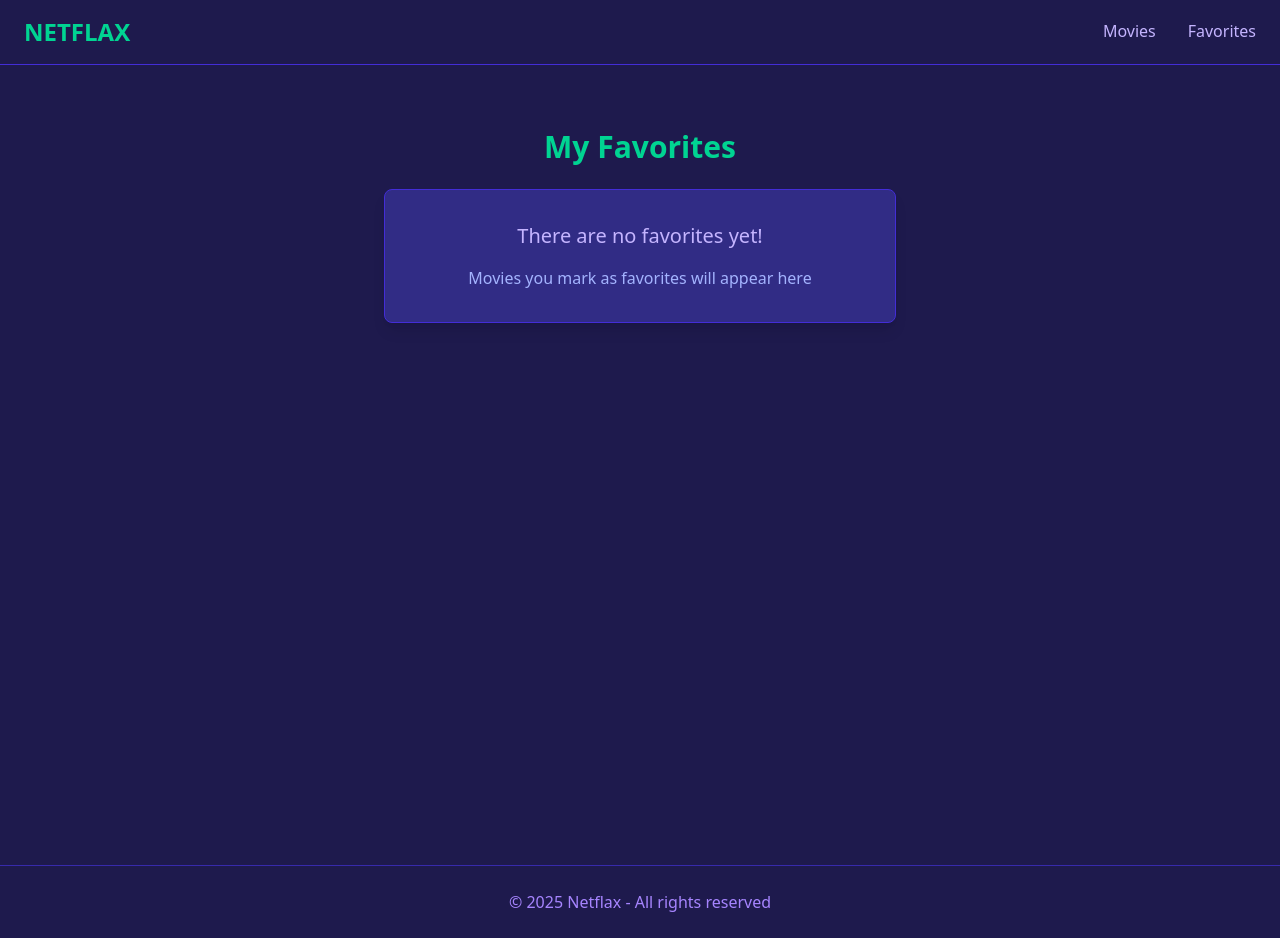
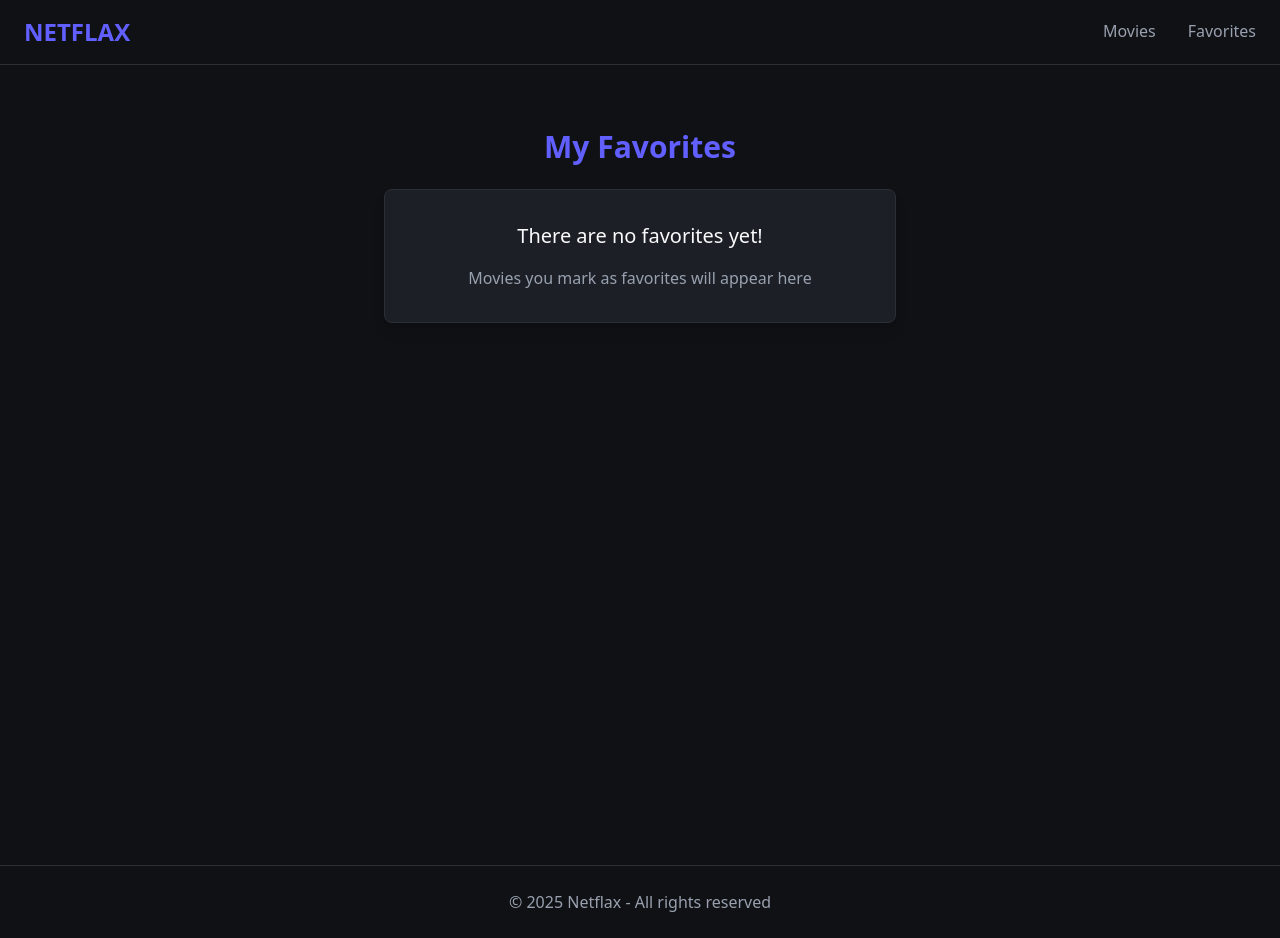
Before and after one commit to Pood16/netflax, a React (Vite) app: page /favorites in a window 1280 px wide. Built offline with nearby package versions, Linux system fonts and the light colour scheme.

Commit message:
last commit for version 1

```diff
--- a/src/App.jsx
+++ b/src/App.jsx
@@ -9,7 +9,7 @@ import {Routes, Route} from 'react-router-dom'
 export default function App() {
   return (
     <MovieProvider>
-      <div className="min-h-screen bg-indigo-950 flex flex-col">
+      <div className="min-h-screen bg-[#0F1115] flex flex-col">
         <NavBar />
         <main className="flex-grow">
           <Routes>
@@ -17,7 +17,7 @@ export default function App() {
             <Route path="/favorites" element={<Favorites />}/>
           </Routes>
         </main>
-        <footer className="bg-indigo-950 border-t border-indigo-800 text-violet-400 text-center py-6 mt-auto">
+        <footer className="bg-[#0F1115] border-t border-[#2D2F36] text-gray-400 text-center py-6 mt-auto">
           <p>&copy; {new Date().getFullYear()} Netflax - All rights reserved</p>
         </footer>
       </div>
--- a/src/components/MovieCard.jsx
+++ b/src/components/MovieCard.jsx
@@ -12,19 +12,20 @@ export default function MovieCard({movie}){
         else addToFavoriteList(movie)
     }
     return (
-            <div className="bg-indigo-900 rounded-lg overflow-hidden shadow-lg mb-6 transition-transform duration-300 hover:scale-105 hover:shadow-2xl max-w-xs border border-indigo-700">
+            <div className="bg-[#1C1F26] rounded-lg overflow-hidden shadow-lg mb-6 transition-transform duration-300 hover:scale-105 hover:shadow-2xl hover:shadow-indigo-500/20 max-w-xs border border-[#2D2F36]">
                 <div className="relative">
                     <img src={`https://images.tmdb.org/t/p/w500${movie.poster_path}`} alt={movie.title} className="w-full object-cover h-64" />
                     <div className="absolute top-2 right-2">
                         <IconButton onClick={handleFavorite} aria-label="favorite" className="bg-black bg-opacity-50">
-                            <FavoriteIcon sx={{ color: favorite ? '#10B981' : 'white' }} />
+                            <FavoriteIcon sx={{ color: favorite ? '#10B981' : '#F9FAFB' }} />
                         </IconButton>
                     </div>
                 </div>
                 <div className="p-4 h-24 overflow-hidden">
-                    <h3 className="text-xl font-semibold text-emerald-300 mb-1 truncate">{movie.title}</h3>
-                    <p className="text-violet-300 text-sm">{movie.release_date?.split('-')[0]}</p>
+                    <h3 className="text-xl font-semibold text-gray-50 mb-1 truncate">{movie.title}</h3>
+                    <p className="text-gray-400 text-sm">{movie.release_date?.split('-')[0]}</p>
                 </div>
+                <hr className="border-[#2D2F36] my-2"/>
             </div>
     )
 }
--- a/src/components/NavBar.jsx
+++ b/src/components/NavBar.jsx
@@ -2,14 +2,14 @@ import { Link } from "react-router-dom";
 
 export default function NavBar(){
     return (
-        <nav className="bg-indigo-950 text-white py-4 px-6 shadow-md border-b border-indigo-700">
+        <nav className="bg-[#0F1115] text-gray-50 py-4 px-6 shadow-md border-b border-[#2D2F36]">
             <div className="container mx-auto flex items-center justify-between">
                 <div className="flex items-center">
-                    <Link to="/" className="text-emerald-400 font-bold text-2xl hover:text-emerald-300 transition duration-300">NETFLAX</Link>
+                    <Link to="/" className="text-indigo-500 font-bold text-2xl hover:text-indigo-600 transition duration-300">NETFLAX</Link>
                 </div>
                 <div className="flex space-x-8">
-                    <Link to="/" className="text-violet-300 hover:text-emerald-300 font-medium transition duration-300 border-b-2 border-transparent hover:border-emerald-400">Movies</Link>
-                    <Link to="/favorites" className="text-violet-300 hover:text-emerald-300 font-medium transition duration-300 border-b-2 border-transparent hover:border-emerald-400">Favorites</Link>
+                    <Link to="/" className="text-gray-400 hover:text-gray-50 font-medium transition duration-300 border-b-2 border-transparent hover:border-indigo-500">Movies</Link>
+                    <Link to="/favorites" className="text-gray-400 hover:text-gray-50 font-medium transition duration-300 border-b-2 border-transparent hover:border-indigo-500">Favorites</Link>
                 </div>
             </div>
         </nav>
--- a/src/components/SearchBar.jsx
+++ b/src/components/SearchBar.jsx
@@ -7,17 +7,17 @@ export default function SearchBar(){
     }
     return (
         <form onSubmit={handleSearch} className="mb-6 w-full max-w-2xl mx-auto">
-            <div className="flex rounded-lg overflow-hidden border-2 border-gray-700 focus-within:border-red-600 transition duration-300">
+            <div className="flex rounded-lg overflow-hidden border-2 border-[#2D2F36] focus-within:border-indigo-500 transition duration-300">
                 <input
                     type="search"
-                    className="flex-1 bg-gray-800 text-white px-4 py-3 outline-none placeholder-gray-500"
+                    className="flex-1 bg-[#1C1F26] text-gray-50 px-4 py-3 outline-none placeholder-gray-400"
                     placeholder="Search for movies..."
                     value={searchQuery}
                     onChange={(e) => setSearchQuery(e.target.value)}
                 />
                 <button
                     type="submit"
-                    className="bg-red-600 text-white px-6 py-3 font-medium hover:bg-red-700 transition duration-300"
+                    className="bg-gradient-to-r from-indigo-500 to-emerald-500 text-gray-50 px-6 py-3 font-medium hover:from-indigo-600 hover:to-emerald-600 transition duration-300"
                 >
                     Search
                 </button>
--- a/src/index.css
+++ b/src/index.css
@@ -5,8 +5,8 @@
   font-weight: 400;
 
   color-scheme: dark;
-  color: rgba(255, 255, 255, 0.87);
-  background-color: #1e1b4b; /* indigo-950 */
+  color: #F9FAFB;
+  background-color: #0F1115;
 
   font-synthesis: none;
   text-rendering: optimizeLegibility;
@@ -19,7 +19,7 @@ body {
   min-width: 320px;
   min-height: 100vh;
   overflow-x: hidden;
-  background-color: #1e1b4b; /* indigo-950 */
+  background-color: #0F1115;
 }
 
 *, *::before, *::after {
@@ -32,14 +32,14 @@ body {
 }
 
 ::-webkit-scrollbar-track {
-  background: #2e1065; /* violet-950 */
+  background: #1C1F26;
 }
 
 ::-webkit-scrollbar-thumb {
-  background: #10b981; /* emerald-500 */
+  background: #6366F1;
   border-radius: 4px;
 }
 
 ::-webkit-scrollbar-thumb:hover {
-  background: #047857; /* emerald-700 */
+  background: #4F46E5;
 }
--- a/src/pages/Favorites.jsx
+++ b/src/pages/Favorites.jsx
@@ -7,19 +7,19 @@ export default function Favorites() {
 
     if (!favorites || favorites.length === 0) {
         return (
-            <div className="container mx-auto px-4 py-16 text-center bg-indigo-950 min-h-screen">
-                <h1 className="text-3xl font-bold text-emerald-400 mb-6">My Favorites</h1>
-                <div className="bg-indigo-900 rounded-lg p-8 shadow-lg max-w-lg mx-auto border border-indigo-700">
-                    <p className="text-xl text-violet-300">There are no favorites yet!</p>
-                    <p className="mt-4 text-indigo-300">Movies you mark as favorites will appear here</p>
+            <div className="container mx-auto px-4 py-16 text-center bg-[#0F1115] min-h-screen">
+                <h1 className="text-3xl font-bold text-indigo-500 mb-6">My Favorites</h1>
+                <div className="bg-[#1C1F26] rounded-lg p-8 shadow-lg max-w-lg mx-auto border border-[#2D2F36]">
+                    <p className="text-xl text-gray-50">There are no favorites yet!</p>
+                    <p className="mt-4 text-gray-400">Movies you mark as favorites will appear here</p>
                 </div>
             </div>
         );
     }
 
     return (
-        <div className="mt-8 p-5 bg-indigo-950 min-h-screen">
-            <h1 className="text-3xl font-bold text-emerald-400 mb-8 text-center">Favorites</h1>
+        <div className="mt-8 p-5 bg-[#0F1115] min-h-screen">
+            <h1 className="text-3xl font-bold text-indigo-500 mb-8 text-center">Favorites</h1>
             <div className="grid grid-cols-1 sm:grid-cols-2 md:grid-cols-3 lg:grid-cols-4 gap-6">
                 {favorites.map(movie => <MovieCard movie={movie} key={movie.id} />)}
             </div>
--- a/src/pages/Home.jsx
+++ b/src/pages/Home.jsx
@@ -45,19 +45,19 @@ export default function Home(){
   }
 
     return (
-      <div className="container mx-auto px-4 py-8 bg-indigo-950 min-h-screen">
+      <div className="container mx-auto px-4 py-8 bg-[#0F1115] min-h-screen">
           <form onSubmit={handleSearch} className="mb-8">
-            <div className="border border-indigo-600 rounded-lg overflow-hidden flex shadow-lg max-w-2xl mx-auto">
+            <div className="border border-[#2D2F36] rounded-lg overflow-hidden flex shadow-lg max-w-2xl mx-auto">
                 <input
                     type="search"
-                    className="bg-indigo-900 text-white flex-1 p-4 outline-none focus:ring-2 focus:ring-emerald-500"
+                    className="bg-[#1C1F26] text-gray-50 flex-1 p-4 outline-none focus:ring-2 focus:ring-indigo-500"
                     placeholder="Search for movies..."
                     value={searchQuery}
                     onChange={(e) => setSearchQuery(e.target.value)}
                 />
                 <button
                   type="submit"
-                  className="bg-emerald-600 text-white px-6 py-3 font-medium hover:bg-emerald-700 transition duration-300"
+                  className="bg-gradient-to-r from-indigo-500 to-emerald-500 text-gray-50 px-6 py-3 font-medium hover:from-indigo-600 hover:to-emerald-600 transition duration-300"
                 >
                   Search
                 </button>
@@ -71,7 +71,7 @@ export default function Home(){
             <Loading />
           </div> : (
             <div className="mt-8">
-              <div className="grid grid-cols-1 sm:grid-cols-2 md:grid-cols-3 lg:grid-cols-4 gap-2">
+              <div className="grid grid-cols-1 sm:grid-cols-2 md:grid-cols-3 lg:grid-cols-4 gap-6">
                   {movies.map(
                       movie => <MovieCard movie={movie} key={movie.id}/>
                   )}
```
